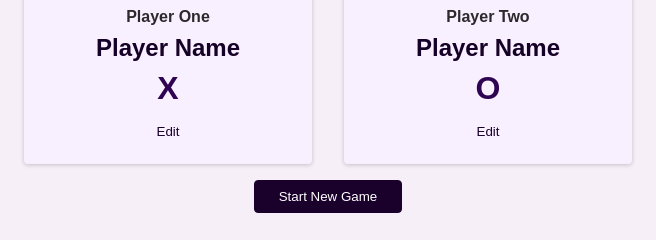
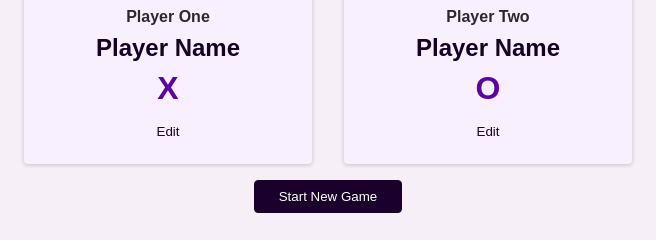
Before and after one commit to Don-Alvin/tic-tac-toe, a plain HTML site: page index.html in a window 1280 px wide. Shown: the part 258-498 px from the top of the page, 312-968 px from the left. Drawn offline with Linux system fonts and the light colour scheme.

Commit message:
game config

```diff
--- a/styles/configuration.css
+++ b/styles/configuration.css
@@ -60,6 +60,6 @@
 .player-symbol{
     font-size: 2rem;
     font-weight: 700;
-    color: rgb(47, 4, 82);
+    color: rgb(92, 4, 163);
     margin: 0.5rem 0;
 }
```
